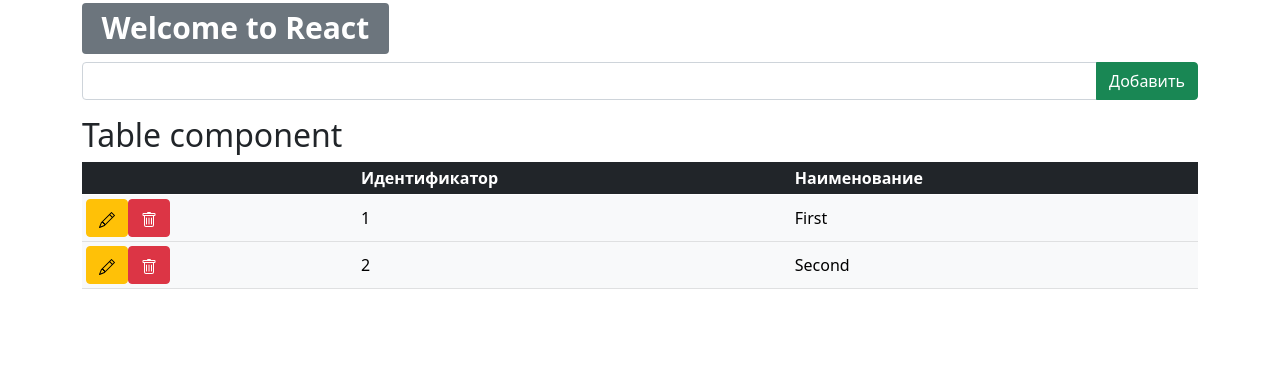
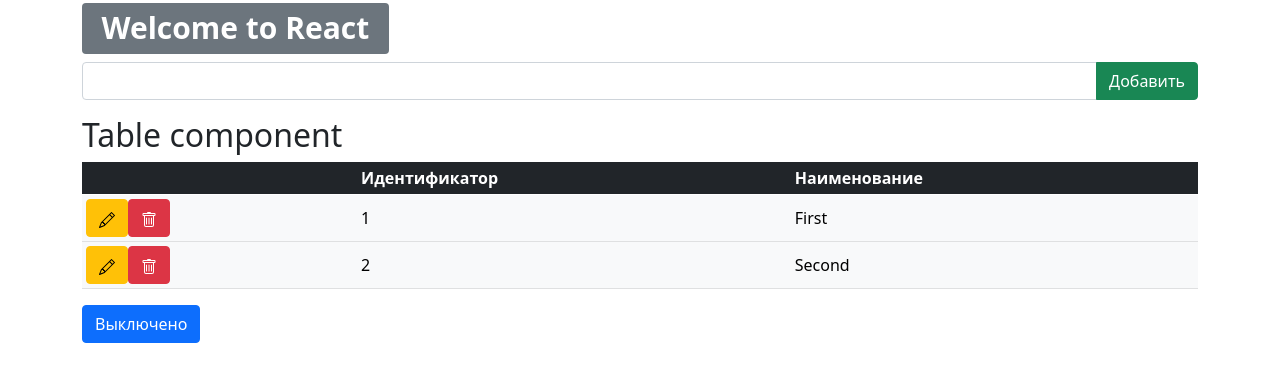
Before and after one commit to avramenkomy/react-learn, a React (Create React App) app: page / in a window 1280 px wide. Shown: the top 382 px of the page. Built offline with nearby package versions, Linux system fonts and the light colour scheme.

Commit message:
WIP: add first test to project

```diff
--- a/src/App.js
+++ b/src/App.js
@@ -5,6 +5,7 @@
 import AddData from "./components/Table/AddData";
 import EditTableModal from './components/Modals/EditTableModal';
 import AlertToast from "./components/Toasts/AlertToast";
+import ButtonTest from "./components/TestsComponents/ButtonTest";
 
 function App() {
 
@@ -87,6 +88,7 @@
         }
         <EditTableModal />
         <AlertToast />
+        <ButtonTest />
       </div>
     </Context.Provider>
   );
--- a/src/components/Table/Table.js
+++ b/src/components/Table/Table.js
@@ -10,7 +10,7 @@
 
   return (
     <div>
-      <h2>Table component</h2>
+      <h2 className="table-title">Table component</h2>
       <table className="table table-sm">
         <TableHead />
         <tbody>
--- a/src/components/Table/TableRow.js
+++ b/src/components/Table/TableRow.js
@@ -45,8 +45,8 @@
   return (
     <tr className="table-light align-middle">
       <td>
-        <Button className="mr-2" variant="warning" onClick={() => handleShow(data)}><Pensil/></Button>
-        <Button className="ml-2" variant="danger" onClick={() => removeData(data.id) }><Trash/></Button>
+        <Button className="mr-2 editBtn" variant="warning" onClick={() => handleShow(data)}><Pensil/></Button>
+        <Button className="ml-2 deleteBtn" variant="danger" onClick={() => removeData(data.id) }><Trash/></Button>
       </td>
       <td>{data.id}</td>
       <td>{data.name}</td>
@@ -54,8 +54,8 @@
   )
 }
 
-TableRow.propTypes = {
-  data: propTypes.object.isRequired,
-}
+// TableRow.propTypes = {
+//   data: propTypes.object.isRequired,
+// }
 
 export default TableRow;
--- /dev/null
+++ b/src/components/TestsComponents/ButtonTest.js
@@ -0,0 +1,22 @@
+import React, { useState } from 'react';
+import { Button } from 'react-bootstrap';
+
+export default function ButtonTest() {
+  const [state, setState] = useState(false);
+
+  function onChange() {
+    setState(state => !state)
+  }
+
+  return (
+    <div>
+      <Button
+        variant="primary"
+        onClick={ onChange }
+        data-testid="btnTest"
+      >
+        { state ? "Включено" : "Выключено" }
+      </Button>
+    </div>
+  )
+}
```
Also changed, not shown: 2 other files (tests, documents, lock files or other folders).
